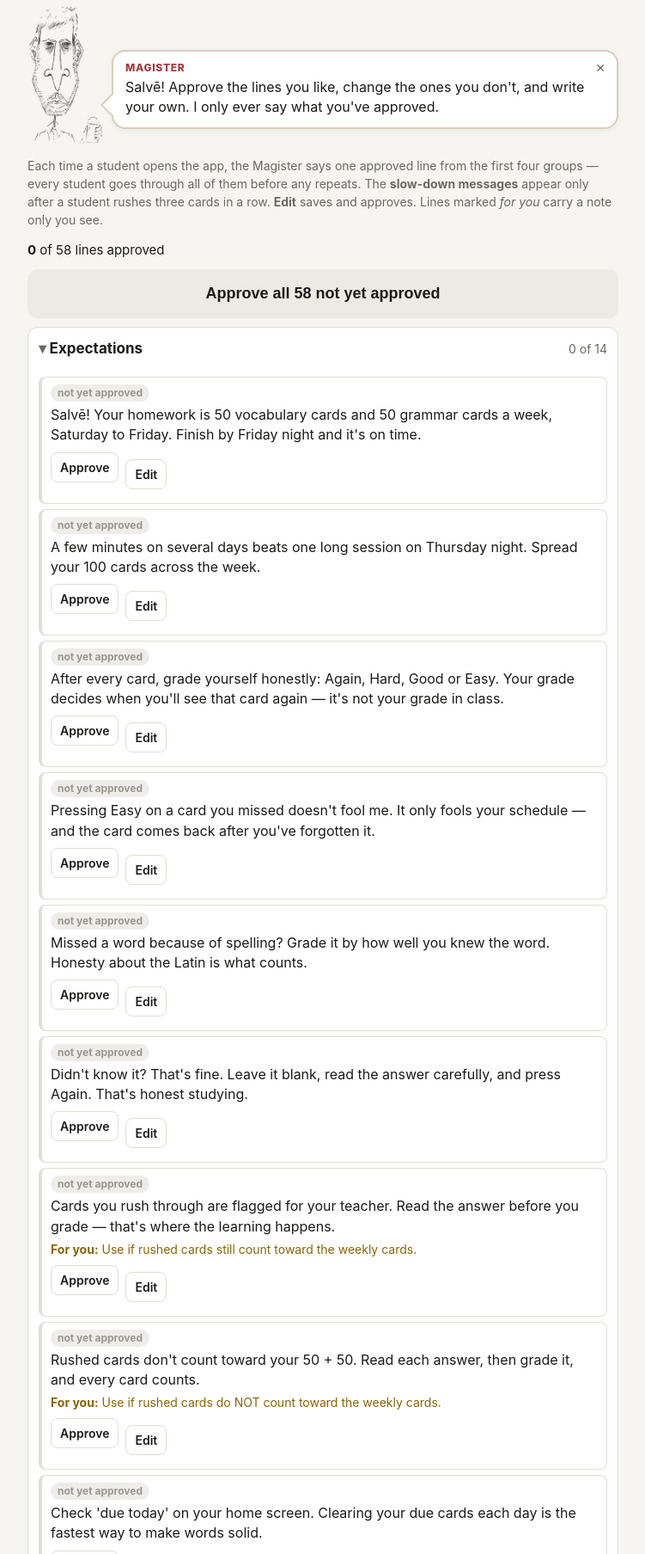
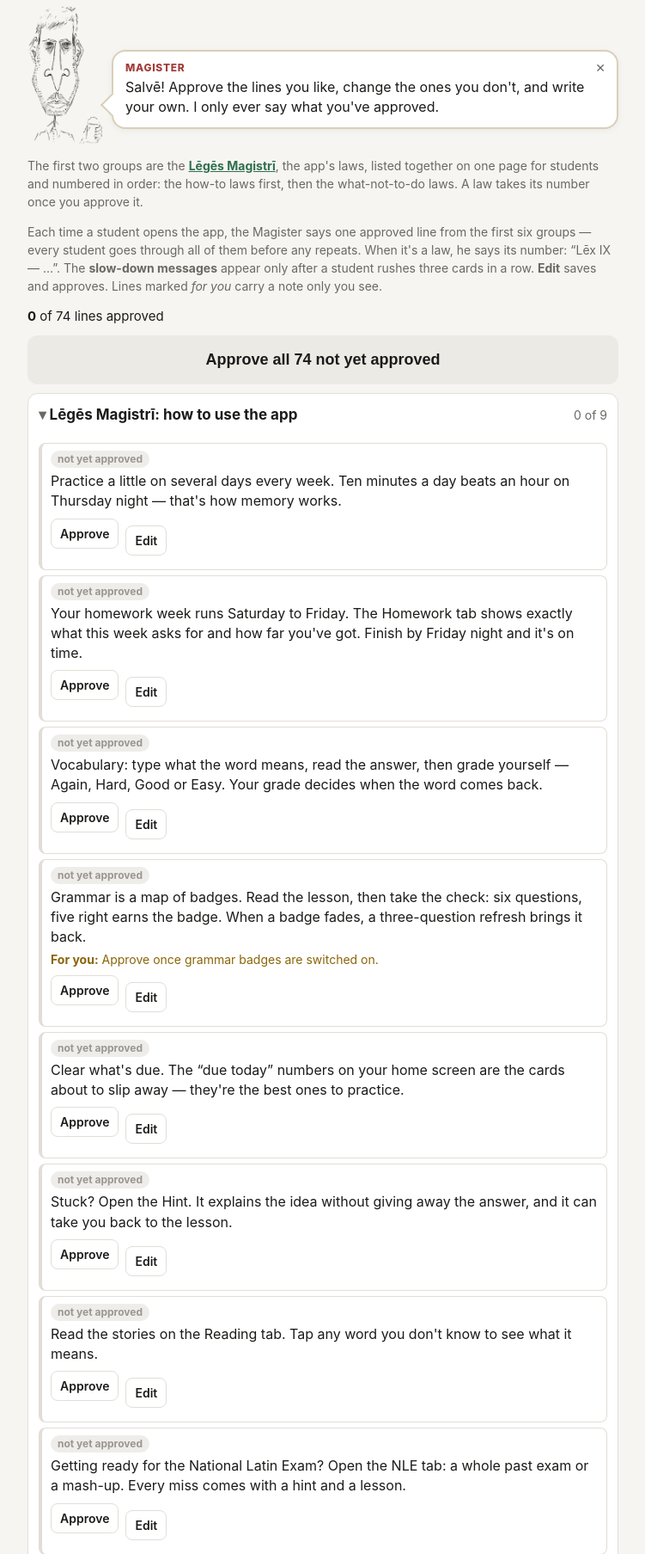
Before and after one commit to jauldridges/Latin-1-Practice-App, a Flask app: page /teacher/magister in a window 1280 px wide. Shown: the part 149-1956 px from the top of the page at 86% size, without its empty margins (264-1015 px from the left). Run offline with Flask 3, Linux system fonts and the light colour scheme; data comes from the database, SQL or seed files in the repository; data that the repository does not hold is empty; some libraries are stand-ins or nearby versions.

Commit message:
Every badge check asks one past-NLE question; Lēgēs Magistrī
Badge checks (earn and refresh) now always include the least recently met
past-NLE question when the badge has one, in place of the last question picked
on its topic.

The Lēgēs Magistrī: the app's laws as two groups of Magister lines, how to use
the app (numbered first) and what not to do, approved at The Magister and
listed together at /leges, numbered I, II, III... The Magister quotes them on
the home screen as "Lēx IX — ..." with a link to the law. Sixteen drafted.

Co-Authored-By: Claude Opus 5.5 <noreply@anthropic.com>
Claude-Session: https://claude.ai/code/session_01AocUsKCaBTok9bRzHUhHYx

```diff
--- a/badges.py
+++ b/badges.py
@@ -35,6 +35,8 @@ import time
 import yaml
 
 import fsrs
+
+NLE_PREFIX = "NLE-"          # a past National Latin Exam question (nle.PREFIX)
 
 ROOT = os.path.dirname(os.path.abspath(__file__))
 PATH = os.path.join(ROOT, "badges.yaml")
@@ -227,7 +229,13 @@ def needed(mode, n):
 def pick(items, events, n):
     """n questions spread across the badge's topics: one per topic in turn,
     and within a topic the one this student met least recently (never first),
-    so a retake asks different questions where the badge has them."""
+    so a retake asks different questions where the badge has them.
+
+    Every check includes at least one past-NLE question when the badge has
+    one (the teacher's rule, October 2026), so students meet the exam's kind
+    of question from their first check: the least recently met one takes the
+    place of the last question picked on its own topic (or the last question
+    picked, if its topic got none)."""
     last = {}
     for e in events:
         last[e.get("item_id")] = max(last.get(e.get("item_id"), 0), e["timestamp"])
@@ -245,6 +253,11 @@ def pick(items, events, n):
         for q in queues:
             if q and len(out) < n:
                 out.append(q.pop(0))
+    exam = [it for it in items if str(it.get("id") or "").startswith(NLE_PREFIX)]
+    if out and exam and not any(str(it.get("id") or "").startswith(NLE_PREFIX) for it in out):
+        best = min(exam, key=lambda it: (last.get(it.get("id"), 0), str(it.get("id"))))
+        same = [i for i, it in enumerate(out) if it.get("node") == best.get("node")]
+        out[same[-1] if same else len(out) - 1] = best
     return out
 
 
--- a/magister.py
+++ b/magister.py
@@ -22,13 +22,16 @@ PATH = os.path.join(ROOT, "magister.yaml")
 PREFIX = "magister:"
 
 CATEGORIES = [
+    ("leges-how", "Lēgēs Magistrī: how to use the app"),
+    ("leges-dont", "Lēgēs Magistrī: what not to do"),
     ("rules", "Expectations"),
     ("study", "How to study"),
     ("science", "The science of memory"),
     ("latin", "Why Latin"),
     ("slowdown", "Slow-down messages"),
 ]
-HOME = ("rules", "study", "science", "latin")       # what the home screen rotates through
+LEGES = ("leges-how", "leges-dont")                 # numbered in this order: how-to first
+HOME = LEGES + ("rules", "study", "science", "latin")   # what the home screen rotates through
 
 DEFAULT_SLOWDOWN = "Festīnā lentē — make haste slowly! Read each answer before you grade it."
 
@@ -66,6 +69,27 @@ def problems(line):
     return out
 
 
+_NUMERALS = [(1000, "M"), (900, "CM"), (500, "D"), (400, "CD"), (100, "C"), (90, "XC"),
+             (50, "L"), (40, "XL"), (10, "X"), (9, "IX"), (5, "V"), (4, "IV"), (1, "I")]
+
+
+def roman(n):
+    out = ""
+    for value, numeral in _NUMERALS:
+        while n >= value:
+            out += numeral
+            n -= value
+    return out
+
+
+def number_leges(lines):
+    """The laws among these lines, numbered I, II, III ...: every how-to law,
+    then every what-not-to-do law, each kind in its own order. Pass only the
+    approved lines: a law waiting for approval takes no number."""
+    laws = [l for c in LEGES for l in lines if l.get("category") == c]
+    return [dict(l, n=i, numeral=roman(i)) for i, l in enumerate(laws, 1)]
+
+
 def rotate(lines, student, n):
     """The n-th line for this student: each student walks through all the
     lines in their own order before any repeats."""
--- a/server.py
+++ b/server.py
@@ -141,7 +141,7 @@ STUDENT_PREFIXES = ("/drill", "/practice", "/q/", "/due/", "/homework", "/nle")
 AUDIO_PREFIX = "/audio/"
 # A signed-in student or the teacher: recordings, and Reader passages, which
 # the teacher opens to preview and to project in class.
-SHARED_PREFIXES = (AUDIO_PREFIX, "/read", "/badges")
+SHARED_PREFIXES = (AUDIO_PREFIX, "/read", "/badges", "/leges")
 
 
 def _here():
@@ -541,7 +541,13 @@ def index():
         ctx["due"] = due_today(db, student, events)
         # A different approved line each time the home screen opens.
         session["mg"] = session.get("mg", -1) + 1
-        ctx["magister_line"] = magister_says(db, student, magister.HOME, session["mg"])
+        line = magister_says(db, student, magister.HOME, session["mg"])
+        if line and line["category"] in magister.LEGES:
+            # A law comes with its number: "Lēx IX — ...", and the way to all of them.
+            lex = next((l for l in leges(db) if l["id"] == line["id"]), None)
+            if lex:
+                line = dict(line, text="Lēx %s — %s" % (lex["numeral"], line["text"]), lex=lex["n"])
+        ctx["magister_line"] = line
         ctx["games"] = _GAMES
     return render_template("index.html", **ctx)
 
@@ -1275,6 +1281,25 @@ def magister_says(db, student, categories, n):
     return magister.rotate(ok, student, n)
 
 
+def leges(db):
+    """The Lēgēs Magistrī: every approved law, numbered I, II, III ..."""
+    return magister.number_leges([l for l in magister_lines(db) if l["state"] == "approved"])
+
+
+@app.route("/leges")
+def leges_page():
+    """The Magister's laws, all on one page: how to use the app, then what not
+    to do. Only the ones the teacher has approved, numbered as they stand."""
+    db = get_db()
+    laws = leges(db)
+    waiting = sum(1 for l in magister_lines(db)
+                  if l["category"] in magister.LEGES and l["state"] != "approved")
+    return render_template("leges.html", how=[l for l in laws if l["category"] == "leges-how"],
+                           dont=[l for l in laws if l["category"] == "leges-dont"],
+                           waiting=waiting if auth.is_teacher() else 0,
+                           student=current_student())
+
+
 def slowdown_nudge(db, student, events):
     """What the Magister says after three rushed cards in a row, or None."""
     if not rush.rushing_now(events, now=time.time()):
@@ -1286,7 +1311,11 @@ def slowdown_nudge(db, student, events):
 
 @app.route("/teacher/magister")
 def teacher_magister():
-    lines = magister_lines(get_db())
+    db = get_db()
+    lines = magister_lines(db)
+    numbers = {l["id"]: l["numeral"] for l in leges(db)}
+    for l in lines:
+        l["numeral"] = numbers.get(l["id"])
     groups = [{"category": c, "label": label, "lines": [l for l in lines if l["category"] == c]}
               for c, label in magister.CATEGORIES]
     return render_template("teacher_magister.html", groups=groups,
--- a/static/app.css
+++ b/static/app.css
@@ -855,3 +855,16 @@ a.nle-back { position: sticky; top: 100px; z-index: 3; display: block; margin: 0
 @media (max-width: 480px) {
   nav.tabs a { flex: 1 1 auto; font-size: 13px; padding: 11px 2px; }
 }
+
+/* ---- Lēgēs Magistrī (magister.py) ------------------------------------- */
+ol.leges { list-style: none; margin: 6px 0 18px; padding: 0; }
+ol.leges li { display: grid; grid-template-columns: 3.4em 1fr; gap: 10px; align-items: baseline;
+  padding: 10px 12px; margin-bottom: 8px; background: var(--card); border: 1px solid var(--line);
+  border-radius: 10px; scroll-margin-top: 110px; }
+ol.leges li:target { border-color: var(--accent); box-shadow: 0 0 0 2px #cfe3d6; }
+ol.leges .lex-n { font-family: Georgia, "Times New Roman", serif; font-weight: 700; font-size: 18px;
+  color: var(--accent); text-align: right; letter-spacing: .03em; }
+ol.leges.dont .lex-n { color: var(--wrong); }
+.mg-bubble a.mg-more { display: inline-block; margin-top: 4px; font-size: 14px; }
+.pill.lexpill { background: #eef5f0; color: var(--accent); }
+.notice { background: #fdf4dc; border: 1px solid #ecd9a3; border-radius: 8px; padding: 8px 12px; }
--- a/templates/_magister.html
+++ b/templates/_magister.html
@@ -1,11 +1,13 @@
 {#- The Magister and his speech bubble. Expects `say` (the words) and
-    optionally `small` (the in-practice size, for the slow-down message). -#}
+    optionally `small` (the in-practice size, for the slow-down message) and
+    `lex` (the number of the law he is quoting, which links to it). -#}
 {% if say %}
 <aside class="magister {{ 'small' if small }}" aria-label="The Magister says">
   {# Drawn by a student; cleaned up for the app, his pencil lines kept. The student's
      signature was left off: this app carries no student's name. #}
   <div class="mg-face"><img src="{{ url_for('static', filename='magister.png') }}" alt="" width="192" height="355"></div>
   <div class="mg-bubble"><div class="mg-name">Magister</div><p>{{ say }}</p>
+    {% if lex %}<a class="mg-more" href="{{ url_for('leges_page') }}#lex-{{ lex }}">All the Lēgēs Magistrī →</a>{% endif %}
     {% if not small %}<button type="button" class="mg-close" aria-label="Close"
       onclick="this.closest('.magister').hidden = true">✕</button>{% endif %}</div>
 </aside>
--- a/templates/index.html
+++ b/templates/index.html
@@ -2,7 +2,7 @@
 {% block content %}
 {% if signed_in_student and not is_teacher %}
   <h1>Salvē!</h1>
-  {% with say=magister_line.text if magister_line else none %}{% include "_magister.html" %}{% endwith %}
+  {% with say=magister_line.text if magister_line else none, lex=magister_line.lex if magister_line else none %}{% include "_magister.html" %}{% endwith %}
 
   {# This week's homework: two numbers the teacher sets, counted Saturday to
      Friday because the quiz is on Friday. The dots are the point as much as
@@ -126,7 +126,8 @@
 {% if signed_in_student and not is_teacher %}
   <p style="text-align:center;margin-top:18px">
     <a href="{{ url_for('homework_page') }}">My homework, week by week</a> ·
-    <a href="{{ url_for('drill_progress') }}">My progress</a></p>
+    <a href="{{ url_for('drill_progress') }}">My progress</a> ·
+    <a href="{{ url_for('leges_page') }}">Lēgēs Magistrī</a></p>
 {% endif %}
 
 {# Teacher tools are hidden, not merely protected, once a password is set:
--- a/templates/teacher_magister.html
+++ b/templates/teacher_magister.html
@@ -4,8 +4,12 @@
 <p class="small"><a href="{{ url_for('teacher_home') }}">← Dashboard</a></p>
 <h1>The Magister</h1>
 {% with say="Salvē! Approve the lines you like, change the ones you don't, and write your own. I only ever say what you've approved." %}{% include "_magister.html" %}{% endwith %}
+<p class="small muted">The first two groups are the <a href="{{ url_for('leges_page') }}"><strong>Lēgēs
+  Magistrī</strong></a>, the app's laws, listed together on one page for students and numbered in order:
+  the how-to laws first, then the what-not-to-do laws. A law takes its number once you approve it.</p>
 <p class="small muted">Each time a student opens the app, the Magister says one approved line from
-  the first four groups — every student goes through all of them before any repeats. The
+  the first six groups — every student goes through all of them before any repeats. When it's a law,
+  he says its number: “Lēx IX — …”. The
   <strong>slow-down messages</strong> appear only after a student rushes three cards in a row.
   <strong>Edit</strong> saves and approves. Lines marked <em>for you</em> carry a note only you see.</p>
 
@@ -30,6 +34,7 @@
           {% if l.state == 'approved' %}<span class="pill solid">approved</span>
           {% elif l.state == 'edited' %}<span class="pill shaky">changed since approval</span>
           {% else %}<span class="pill notyet">not yet approved</span>{% endif %}
+          {% if l.numeral %}<span class="pill lexpill">Lēx {{ l.numeral }}</span>{% endif %}
           {% if l.custom %}<span class="small muted">your line</span>{% elif l.edited %}<span class="small muted">edited</span>{% endif %}
         </div>
         <div class="mg-text">{{ l.text }}</div>
```
Also changed, not shown: NEXT-SESSION.md (+8 -2 lines), magister.yaml (+60 -1 lines), templates/leges.html (added, +36 -0 lines), tests/test_badges.py (+23 -0 lines), tests/test_magister.py (+50 -0 lines), README.md.
